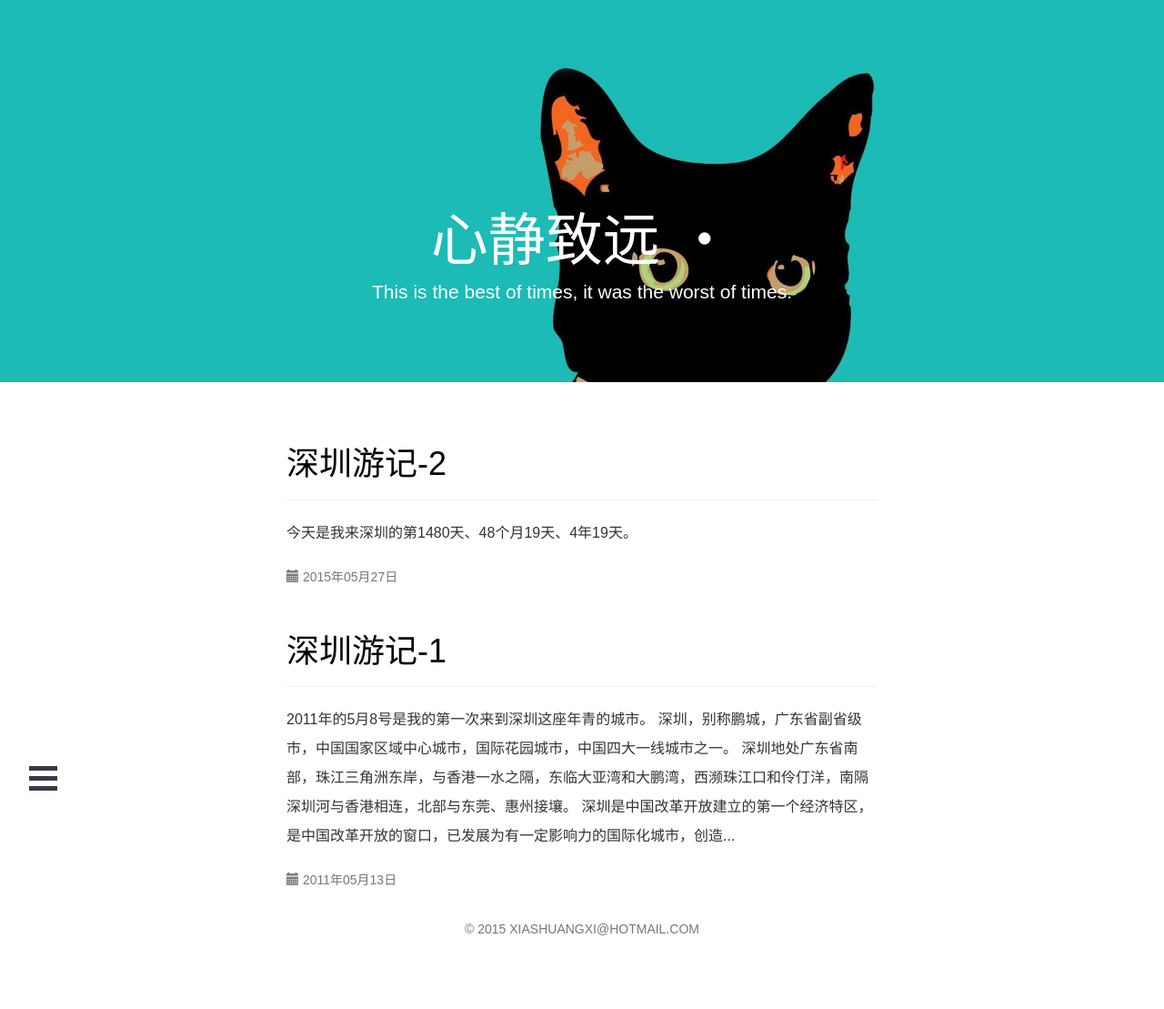
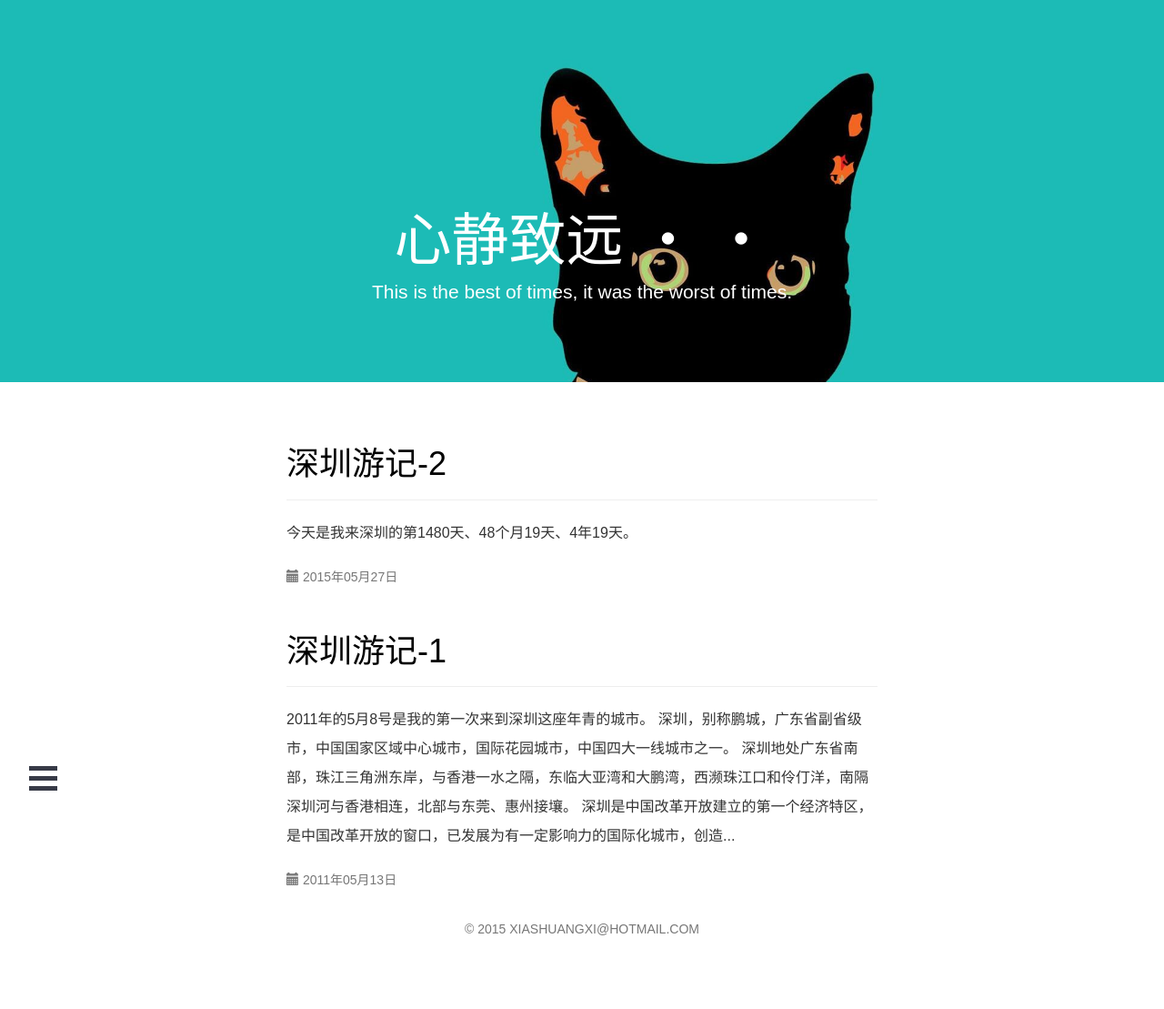
Before and after one commit to jinchangle/xiashuangxi.github.io, a Jekyll site: the page built from index.html, in a window 1280 px wide. Shown: the whole page at 91% size. Built offline with Jekyll 4.4.1, drawn with Linux system fonts in a browser that asks for light colours; nearby versions of some CDN libraries; the list of posts is cut into pages by our own code; comment, search, counter and statistics services are not loaded.

Commit message:
Update banner.html

```diff
--- a/_includes/banner.html
+++ b/_includes/banner.html
@@ -1,7 +1,7 @@
 {% include nav_menu.html %}
 <div class="{% if page.banner %}{% if page.banner = 'min' %}jumbotron-min{% endif %}{% if page.banner = 'full' %}jumbotron-full{% endif %}{% else %}jumbotron{% endif %} masthead banner_bg_image">
     <div class="container">
-        <h1>{{ site.data.center.title }} ・ {{ page.banner }}</h1>
+        <h1>{{ site.data.center.title }} ・ {{ page.banner }}・{{ page.image }}</h1>
         <p>{{ site.data.center.title_sentence }}</p>
     </div>
 </div>
```
